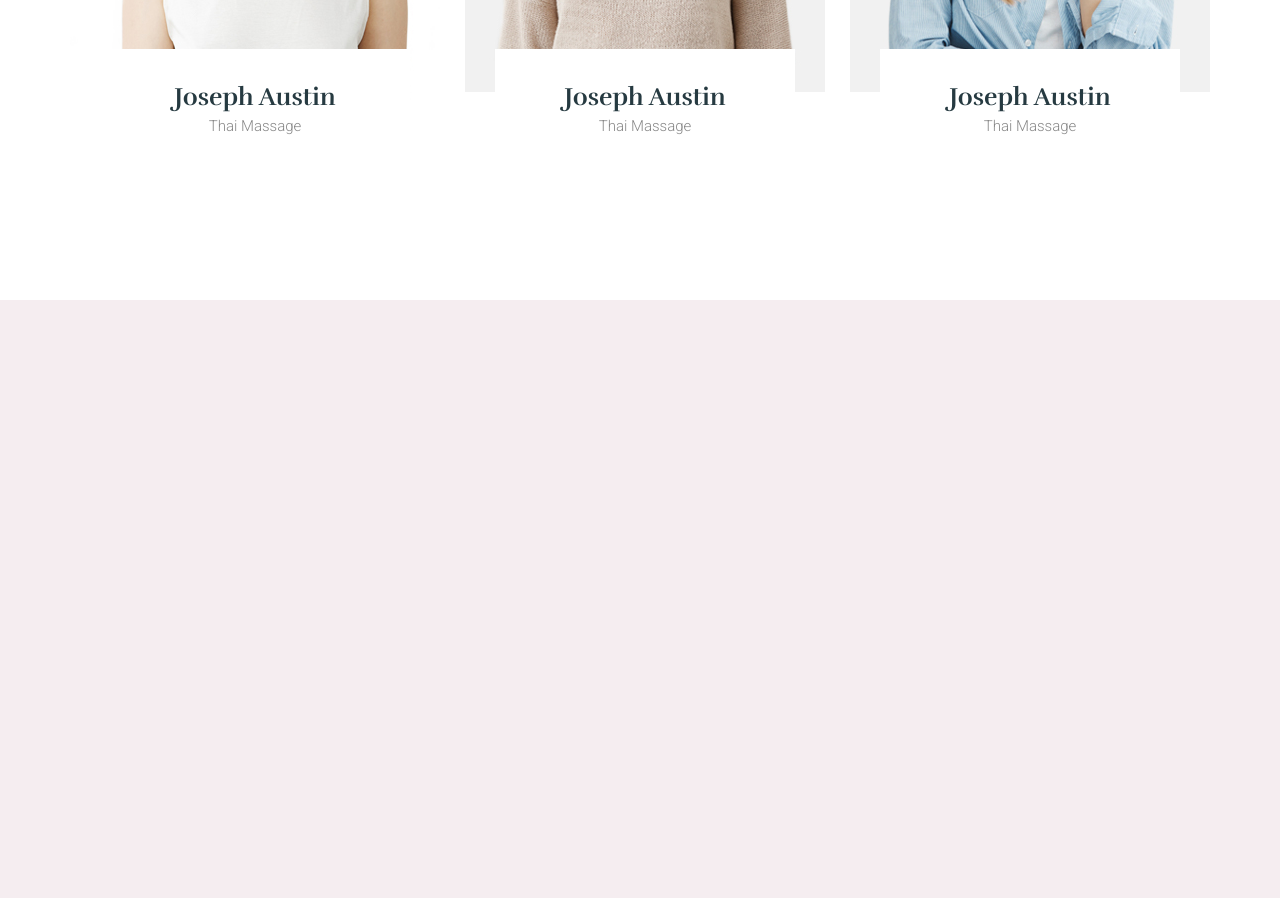
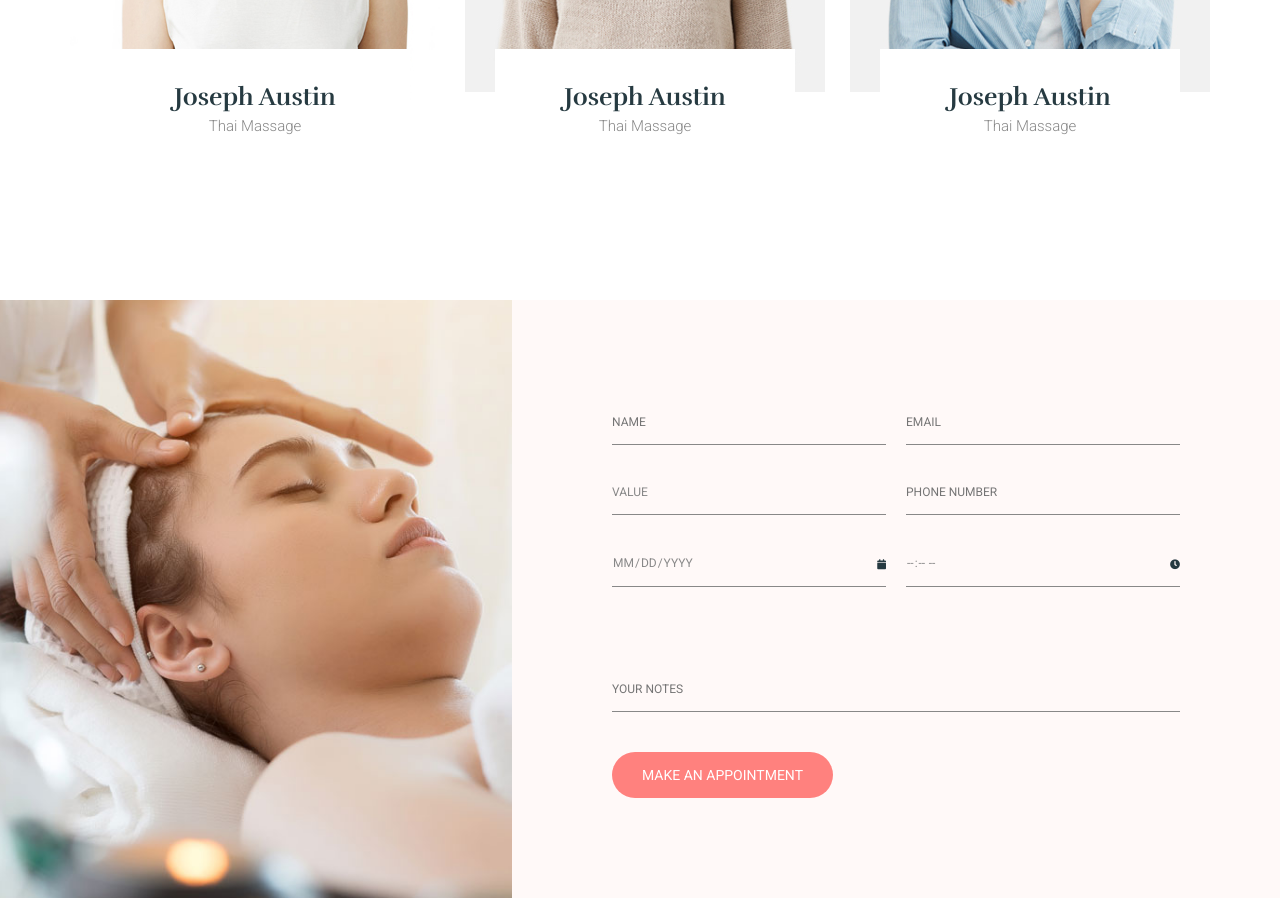
Before and after one commit to nhanlethanh1198/leospa, a plain HTML site: page index.html in a window 1280 px wide. Shown: the part 4102-5000 px from the top of the page. Before the commit the page ends 4402 px from the top, so only its background shows below. Drawn offline with Linux system fonts and the light colour scheme.

Commit message:
Block Form [Done]

```diff
--- a/css/main.css
+++ b/css/main.css
@@ -525,3 +525,86 @@
 		object-fit: cover;
 	}
 }
+
+/* Block Booking */
+.booking {
+	background-color: var(--bg-block);
+	display: flex;
+}
+.booking__image {
+	width: 40%;
+}
+.booking__image img {
+	width: 100%;
+	height: 100%;
+	object-fit: cover;
+}
+.booking__form {
+	padding: 10rem;
+	width: 60%;
+}
+.booking__form input,
+.booking__form select {
+	text-transform: uppercase;
+	color: var(--gray-light);
+	font-size: 1.2rem;
+	background-color: transparent;
+	padding: 1.5rem 0;
+	border: 0;
+	border-bottom: 1px solid currentColor;
+	width: 100%;
+	border-radius: 0;
+	outline: none;
+	-webkit-appearance: none;
+	font-family: var(--primary-font);
+}
+.booking__form input::-webkit-inner-spin-button,
+.booking__form input::-webkit-outer-spin-button,
+.booking__form select::-webkit-inner-spin-button,
+.booking__form select::-webkit-outer-spin-button {
+	-webkit-appearance: none;
+	margin: 0;
+}
+.booking .form-group {
+	display: flex;
+	align-items: baseline;
+	justify-content: space-between;
+	margin-bottom: 2.5rem;
+}
+.booking .form-group .custom-input,
+.booking .form-group input,
+.booking .form-group select {
+	width: calc(50% - 1rem);
+}
+.booking .form-group .custom-input {
+	position: relative;
+}
+.booking .form-group .custom-input input {
+	width: 100%;
+}
+.booking .form-group .custom-input input::-webkit-calendar-picker-indicator {
+	-webkit-appearance: none;
+	display: none;
+}
+.booking .form-group .custom-input i {
+	position: absolute;
+	right: 0;
+	top: 50%;
+	transform: translateY(-50%);
+	z-index: 10;
+}
+.booking .form-single {
+	margin-top: 8rem;
+	margin-bottom: 4rem;
+}
+@media screen and (max-width: 1023px) {
+	.booking {
+		flex-direction: column;
+	}
+	.booking > * {
+		width: 100%;
+	}
+	.booking__form {
+		padding: 2rem;
+	}
+}
--- a/index.html
+++ b/index.html
@@ -240,7 +240,35 @@
                         </div>
                     </li>
                 </ul>
-
+            </div>
+        </section>
+        <section class="booking">
+            <div class="booking__image">
+                <img src="./images/appointment-img.jpg" alt="" />
+            </div>
+            <div class="booking__form">
+                <form action="#" autocomplete="off">
+                    <div class="form-group">
+                        <input type="text" placeholder="Name" />
+                        <input type="email" placeholder="Email" />
+                    </div>
+                    <div class="form-group">
+                        <select name="" id="">
+                            <option value="value">value</option>
+                        </select>
+                        <input type="phone" placeholder="Phone number" />
+                    </div>
+                    <div class="form-group">
+                        <div class="custom-input"><input type="date" placeholder="Date" /><i class="fa fa-calendar"></i>
+                        </div>
+                        <div class="custom-input"><input type="time" placeholder="time" /><i class="fa fa-clock"></i>
+                        </div>
+                    </div>
+                    <div class="form-single">
+                        <input type="text" placeholder="Your notes" />
+                    </div>
+                    <button class="btn btn--primary btn--rounded">Make an Appointment</button>
+                </form>
             </div>
         </section>
     </div>
```
